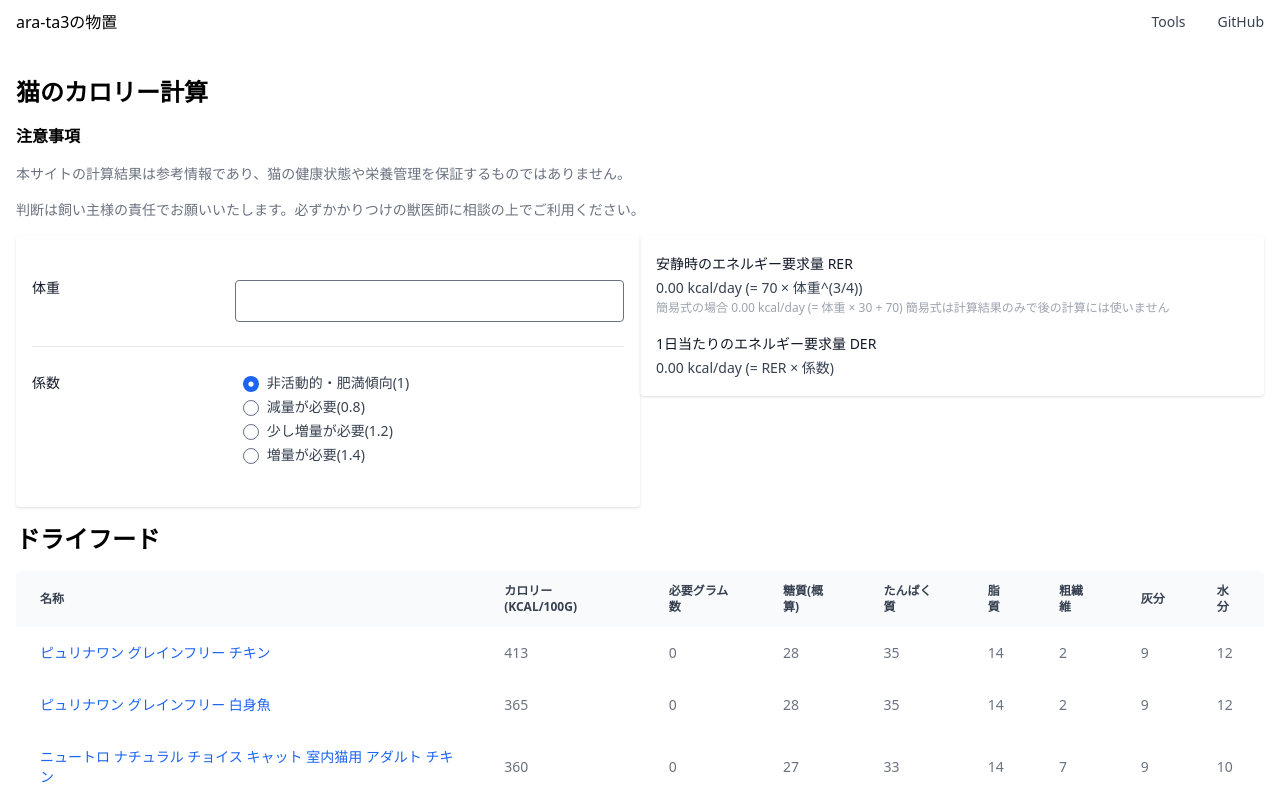
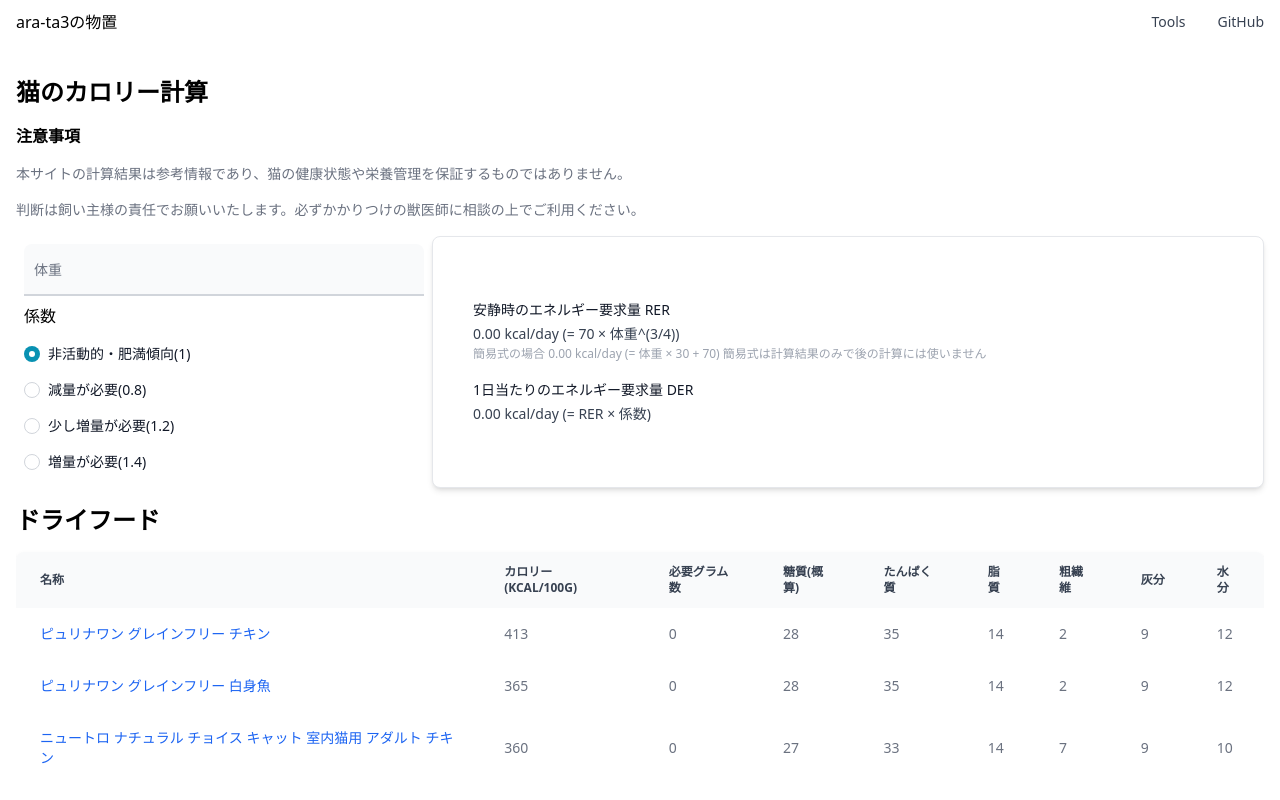
Before and after one commit to ara-ta3/ara-ta3.github.io, a React (Vite) app: page /cat/calorie in a window 1280 px wide. Shown: the top 800 px of the page. Built offline with nearby package versions, Linux system fonts and the light colour scheme.

Commit message:
Refactor

```diff
--- a/src/components/cats/CalorieCalculator.tsx
+++ b/src/components/cats/CalorieCalculator.tsx
@@ -1,24 +1,7 @@
 import React, { useEffect, useState } from "react";
 import { CatCalorie as DomainCatCalorie } from "../../domains/Cat.ts";
-
-const multipliers = [
-  {
-    name: "非活動的・肥満傾向",
-    value: 1,
-  },
-  {
-    name: "減量が必要",
-    value: 0.8,
-  },
-  {
-    name: "少し増量が必要",
-    value: 1.2,
-  },
-  {
-    name: "増量が必要",
-    value: 1.4,
-  },
-];
+import { Card, FloatingLabel } from "flowbite-react";
+import { MultiplierForm } from "./calculator/Multiplier.tsx";
 
 const CalorieCalculator: React.FC<{
   setResults: (
@@ -51,34 +34,12 @@ const CalorieCalculator: React.FC<{
       setResults(null);
     }
   }, [weight, multiplier, setResults]);
-  const ms = multipliers.map((m) => {
   return (
-      <div key={m.name}>
-        <label>
-          <input
-            className="mx-2"
-            type="radio"
-            value={m.value}
-            checked={m.value === multiplier}
-            onChange={(e) => {
-              localStorage.setItem("cat.multiplier", e.target.value);
-              setMultiplier(Number(e.target.value));
-            }}
-          />
-          {m.name}({m.value})
-        </label>
-      </div>
-    );
-  });
-  return (
-    <div className="grid grid-cols-2">
-      <div className="flex flex-col items-left justify-left">
-        <div className="p-4 shadow rounded">
-          <dl className="divide-y divide-gray-200">
-            <div className="px-4 py-6 sm:grid sm:grid-cols-3 sm:gap-4 sm:px-0">
-              <dt className="text-sm/6 font-medium text-gray-900">体重</dt>
-              <dd className="mt-1 text-sm/6 text-gray-700 sm:col-span-2 sm:mt-0">
-                <input
+    <div className="grid grid-cols-3">
+      <div className="flex flex-col grid-item col-span-1 p-2">
+        <FloatingLabel
+          variant="filled"
+          label="体重"
           type="number"
           value={weight}
           step="any"
@@ -86,21 +47,11 @@ const CalorieCalculator: React.FC<{
             localStorage.setItem("cat.weight", e.target.value);
             setWeight(e.target.value);
           }}
-                  className="w-full border rounded p-2 mt-1"
         />
-              </dd>
+        <MultiplierForm setMultiplier={setMultiplier} current={multiplier} />
       </div>
-            <div className="px-4 py-6 sm:grid sm:grid-cols-3 sm:gap-4 sm:px-0">
-              <dt className="text-sm/6 font-medium text-gray-900">係数</dt>
-              <dd className="mt-1 text-sm/6 text-gray-700 sm:col-span-2 sm:mt-0">
-                <div>{ms}</div>
-              </dd>
-            </div>
-          </dl>
-        </div>
-      </div>
-      <div className="flex flex-col">
-        <div className="p-4 shadow rounded">
+      <Card className="flex flex-col grid-item col-span-2">
+        <div className="p-4">
           <dt className="text-sm/6 font-medium text-gray-900">
             <p>安静時のエネルギー要求量 RER</p>
           </dt>
@@ -120,7 +71,7 @@ const CalorieCalculator: React.FC<{
             {(results?.der ?? 0).toFixed(2)} kcal/day (= RER × 係数)
           </dd>
         </div>
-      </div>
+      </Card>
     </div>
   );
 };
--- /dev/null
+++ b/src/components/cats/calculator/Multiplier.tsx
@@ -0,0 +1,53 @@
+import { FloatingLabel, Label, Radio } from "flowbite-react";
+import React from "react";
+
+const multipliers = [
+  {
+    name: "非活動的・肥満傾向",
+    value: 1,
+  },
+  {
+    name: "減量が必要",
+    value: 0.8,
+  },
+  {
+    name: "少し増量が必要",
+    value: 1.2,
+  },
+  {
+    name: "増量が必要",
+    value: 1.4,
+  },
+];
+
+export const MultiplierForm: React.FC<{
+  current: number;
+  setMultiplier: (m: number) => void;
+}> = (props) => {
+  return (
+    <fieldset className="flex flex-col w-full">
+      <legend className="mb-2">係数</legend>
+      {multipliers.map((m) => {
+        return (
+          <div key={m.name} className="w-full">
+            <div className="flex items-center py-2 w-full">
+              <Radio
+                id={m.name}
+                name={m.name}
+                value={m.value}
+                checked={m.value === props.current}
+                onChange={(e) => {
+                  localStorage.setItem("cat.multiplier", e.target.value);
+                  props.setMultiplier(Number(e.target.value));
+                }}
+              />
+              <Label htmlFor={m.name} className="whitespace-nowrap mx-2">
+                {m.name}({m.value})
+              </Label>
+            </div>
+          </div>
+        );
+      })}
+    </fieldset>
+  );
+};
```
Lines whose indentation alone changed are shown as unchanged.
